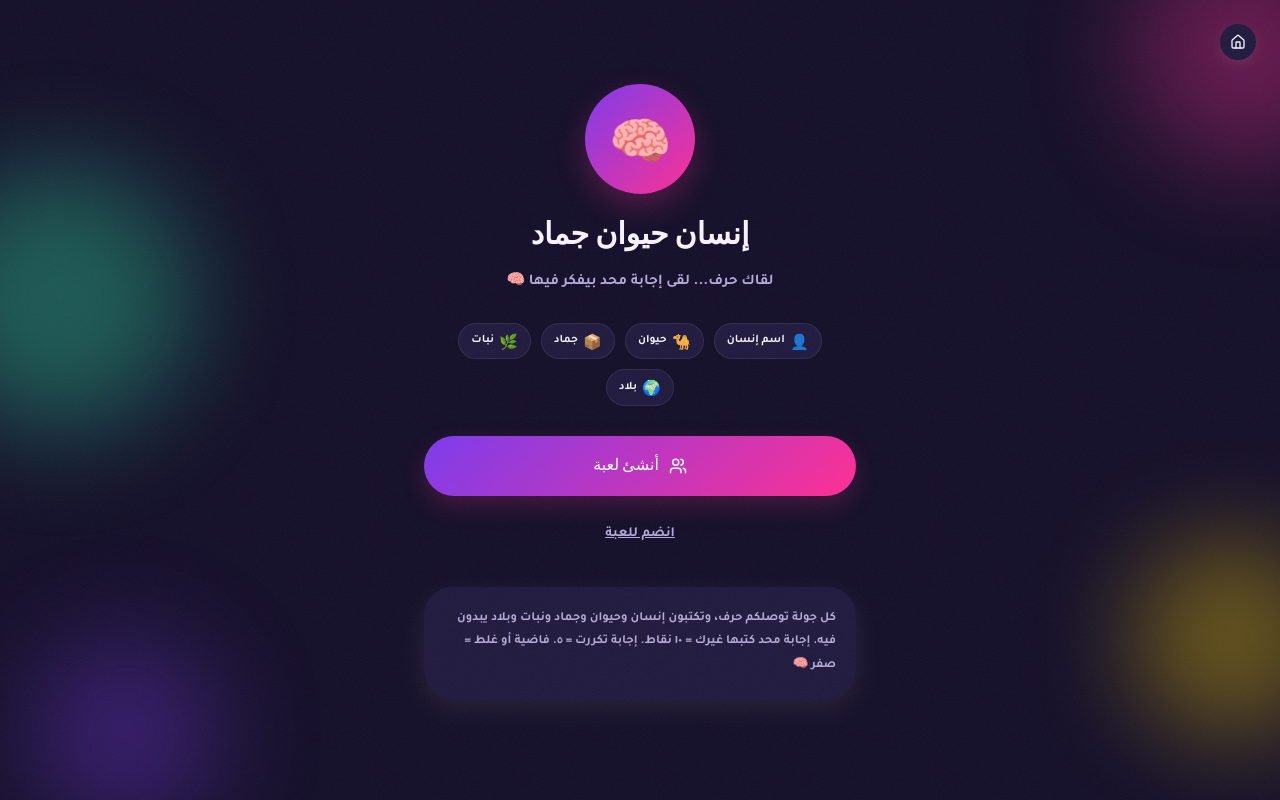
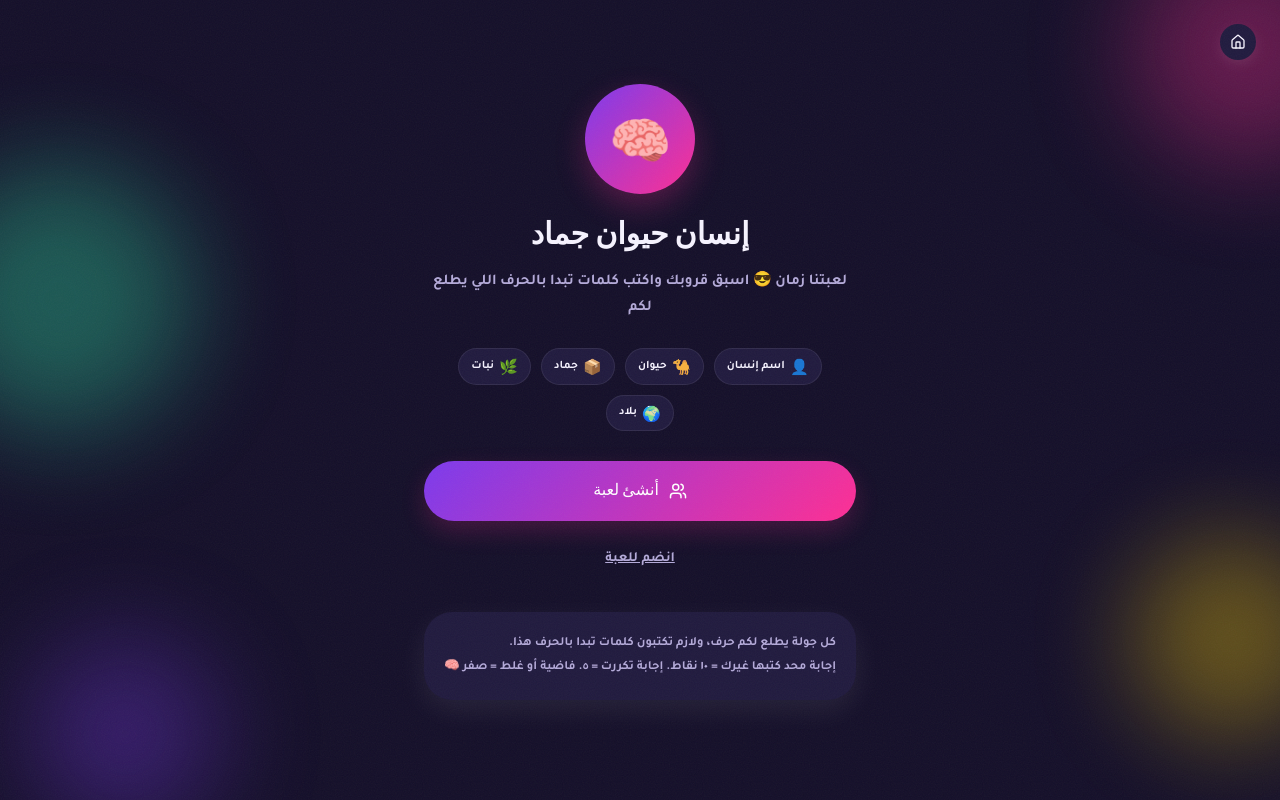
Before and after one commit to Amino-coder/fashlah, a Next.js app: page /ihj in a window 1280 px wide. Built offline with nearby package versions, Linux system fonts and the light colour scheme; a web font is replaced by a local one.

Commit message:
genreal fixes

```diff
--- a/app/ihj/page.tsx
+++ b/app/ihj/page.tsx
@@ -72,9 +72,9 @@ export default function IhjLandingPage() {
           </div>
 
           <div className="card pop" style={{ marginTop: 28, padding: 20, textAlign: "start" }}>
-            <p className="font-body" style={{ fontSize: 12.5, fontWeight: 700, color: "var(--ink-soft)", lineHeight: 1.9, margin: 0 }}>
+            <p className="font-body" style={{ fontSize: 12.5, fontWeight: 700, color: "var(--ink-soft)", lineHeight: 1.9, margin: 0, whiteSpace: "pre-line" }}>
               {ar
-                ? "كل جولة توصلكم حرف، وتكتبون إنسان وحيوان وجماد ونبات وبلاد يبدون فيه. إجابة محد كتبها غيرك = ١٠ نقاط. إجابة تكررت = ٥. فاضية أو غلط = صفر 🧠"
+                ? "كل جولة يطلع لكم حرف، ولازم تكتبون كلمات تبدا بالحرف هذا.\nإجابة محد كتبها غيرك = ١٠ نقاط. إجابة تكررت = ٥. فاضية أو غلط = صفر 🧠"
                 : "Each round gives you a letter — write a person, animal, object, plant, and country starting with it. An answer nobody else wrote = 10 points. A repeated answer = 5. Blank or wrong = zero 🧠"}
             </p>
           </div>
--- a/app/page.tsx
+++ b/app/page.tsx
@@ -48,7 +48,7 @@ export default function Home() {
   const entries = [
     { href: "/wadak", title: "وش شخصيتك", sub: ar ? "جاوب وشوف شخصيتك الحقيقية 🧠" : "Answer and find your real personality 🧠", Art: WadakArt, badge: ar ? "مجاناً" : "Free", badgeColor: ALWAYS_FREE, soloBadge: ar ? "لعبة فردية" : "Solo game" },
     { href: "/bidal", title: "بدل الكلمة", sub: ar ? "بدّل حرف، أسرع من الباقين 🔤" : "Swap a letter, beat the rest 🔤", Art: BidalArt, badge: ar ? "مجاناً لفترة محدودة" : "Free for a limited time", badgeColor: LIMITED_FREE },
-    { href: "/ihj", title: "إنسان حيوان جماد", sub: ar ? "لقى إجابة محد بيفكر فيها 🧠" : "Find the answer nobody else thinks of 🧠", Art: IhjArt, badge: ar ? "مجاناً لفترة محدودة" : "Free for a limited time", badgeColor: LIMITED_FREE },
+    { href: "/ihj", title: "إنسان حيوان جماد", sub: ar ? "لعبة الطيبين - مين أسرعكم بالكتابة 🧠" : "Find the answer nobody else thinks of 🧠", Art: IhjArt, badge: ar ? "مجاناً لفترة محدودة" : "Free for a limited time", badgeColor: LIMITED_FREE },
     { href: "/fashlah", title: t.gameName, sub: ar ? "اكتشفوا أسرار شلتكم 😂" : "Uncover your group's secrets 😂", Art: FashlahArt, badge: ar ? "مجاناً" : "Free", badgeColor: ALWAYS_FREE },
     { href: "/shofah", title: SHOFAH_STR[lang].gameNameArabic, sub: ar ? "خلّنا نشوف مين بيتزوج أول" : "Who gets married first?", Art: ShofahArt, badge: ar ? "مجاناً" : "Free", badgeColor: ALWAYS_FREE },
     { href: "/qissa", title: QISSA_STR[lang].gameNameArabic, sub: ar ? "قصة توها تبدأ... وتضيع بين الكل 😂" : "A story that gets lost along the way 😂", Art: QissaArt, badge: ar ? "مجاناً لفترة محدودة" : "Free for a limited time", badgeColor: LIMITED_FREE },
--- a/components/bidal/exportResultCard.ts
+++ b/components/bidal/exportResultCard.ts
@@ -165,6 +165,7 @@ export async function renderBidalCardToCanvas(result: BidalResult, nickname?: st
   y += statusH;
 
   y = drawWordFlowLines(ctx, flowLines, result.wordFlow, y) + 30;
+  ctx.textAlign = "center"; // drawWordFlowLines sets "right" for its own manual positioning and never resets it — without this, every line drawn after (divider, stats, footer) would inherit that
 
   ctx.strokeStyle = "rgba(255,255,255,0.3)";
   ctx.lineWidth = 2;
--- a/lib/bidal-i18n.ts
+++ b/lib/bidal-i18n.ts
@@ -11,7 +11,7 @@ export const BIDAL_STR = {
     playSolo: "العب لحالك",
     playMultiplayer: "العب مع أصحابك",
     yourName: "اسمك",
-    namePh: "اكتب اسمك...",
+    namePh: "اكتب اسمك او لقبك",
     roomCode: "كود الغرفة",
     enterCode: "أدخل الكود",
     waitingHost: "بانتظار المضيف يبدأ اللعبة...",
--- a/lib/i18n.ts
+++ b/lib/i18n.ts
@@ -14,7 +14,7 @@ export const STR: Record<Lang, Record<string, string>> = {
     groupName: "اسم القروب",
     groupNamePh: "مثلاً: شلة الحي",
     nickname: "اسمك",
-    nicknamePh: "شلونك تحب يناديك القروب؟",
+    nicknamePh: "اكتب اسمك او لقبك",
     codeLabel: "كود الغرفة",
     codePh: "اكتب الكود",
     create: "إنشاء الجلسة",
--- a/lib/ihj-i18n.ts
+++ b/lib/ihj-i18n.ts
@@ -4,12 +4,12 @@ export const IHJ_STR = {
   ar: {
     dir: "rtl" as const,
     gameName: "إنسان حيوان جماد",
-    tagline: "لقاك حرف... لقى إجابة محد بيفكر فيها 🧠",
+    tagline: "لعبتنا زمان 😎 اسبق قروبك واكتب كلمات تبدا بالحرف اللي يطلع لكم",
     startGame: "ابدأ اللعبة",
     createGame: "أنشئ لعبة",
     joinGame: "انضم للعبة",
     yourName: "اسمك",
-    namePh: "اكتب اسمك...",
+    namePh: "اكتب اسمك او لقبك",
     roomCode: "كود الغرفة",
     enterCode: "أدخل الكود",
     waitingHost: "بانتظار المضيف يبدأ اللعبة...",
--- a/lib/job-i18n.ts
+++ b/lib/job-i18n.ts
@@ -15,7 +15,7 @@ export const JOB_STR: Record<JobLang, Record<string, string>> = {
     continueBtn: "التالي",
     backHome: "الصفحة الرئيسية",
     nickname: "اسمك",
-    nicknamePh: "شلونك تحب نناديك؟",
+    nicknamePh: "اكتب اسمك او لقبك",
     codeLabel: "كود الغرفة",
     codePh: "اكتب الكود",
     joinSession: "انضم لمقابلة",
--- a/lib/qaseeda-i18n.ts
+++ b/lib/qaseeda-i18n.ts
@@ -15,7 +15,7 @@ export const QASEEDA_STR: Record<QaseedaLang, Record<string, string>> = {
     continueBtn: "التالي",
     backHome: "الصفحة الرئيسية",
     nickname: "اسمك",
-    nicknamePh: "شلونك تحب نناديك؟",
+    nicknamePh: "اكتب اسمك او لقبك",
     codeLabel: "كود الغرفة",
     codePh: "اكتب الكود",
     joinSession: "انضم لجلسة",
--- a/lib/qissa-i18n.ts
+++ b/lib/qissa-i18n.ts
@@ -15,7 +15,7 @@ export const QISSA_STR: Record<QissaLang, Record<string, string>> = {
     continueBtn: "التالي",
     backHome: "الصفحة الرئيسية",
     nickname: "اسمك",
-    nicknamePh: "شلونك تحب نناديك؟",
+    nicknamePh: "اكتب اسمك او لقبك",
     codeLabel: "كود الغرفة",
     codePh: "اكتب الكود",
     joinSession: "انضم لجلسة",
--- a/lib/shofah-i18n.ts
+++ b/lib/shofah-i18n.ts
@@ -19,7 +19,7 @@ export const SHOFAH_STR: Record<ShofahLang, Record<string, string>> = {
     backHome: "الصفحة الرئيسية",
     phase2Notice: "الردهة والتحدي الجماعي بييجون في المرحلة الجاية 🚧",
     nickname: "اسمك",
-    nicknamePh: "شلونك تحب نناديك؟",
+    nicknamePh: "اكتب اسمك او لقبك",
     codeLabel: "كود الغرفة",
     codePh: "اكتب الكود",
     joinSession: "انضم لجلسة",
```
Also changed, not shown: 1 other file (tests, documents, lock files or other folders).
